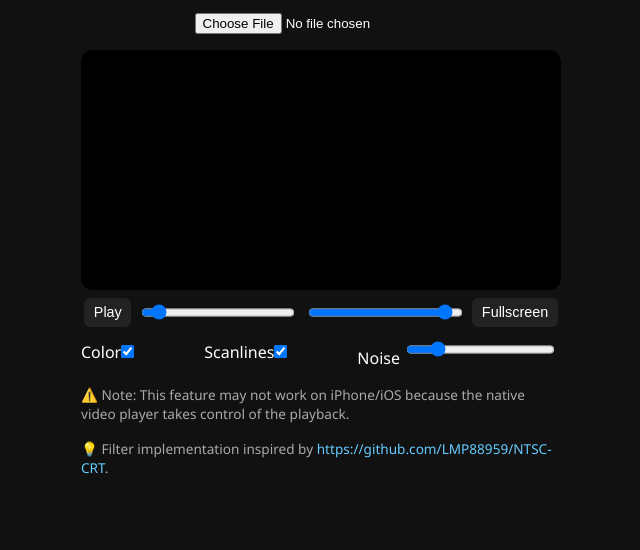
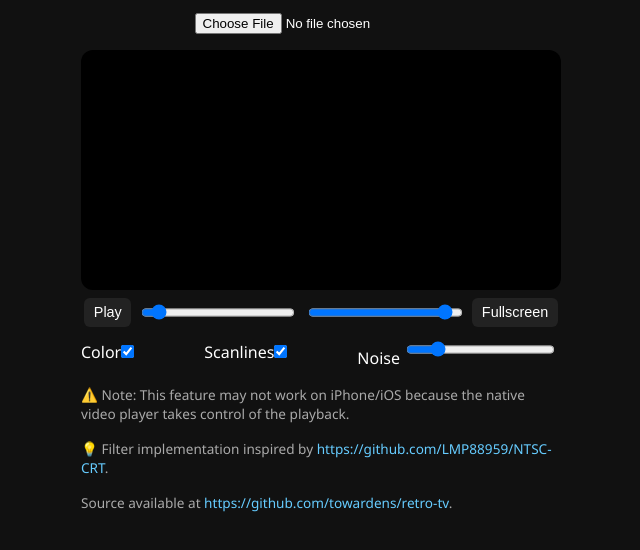
Before and after one commit to towardens/retro-tv, a plain HTML site: page index.html in a window 1280 px wide. Shown: the part 62-612 px from the top of the page, without its empty margins (319-959 px from the left). Drawn offline with Linux system fonts and the light colour scheme; no server answers.

Commit message:
Update index.html

```diff
--- a/index.html
+++ b/index.html
@@ -165,6 +165,10 @@
         💡 Filter implementation inspired by <a href="https://github.com/LMP88959/NTSC-CRT"
             target="_blank">https://github.com/LMP88959/NTSC-CRT</a>.
     </div>
+        <div id="info">
+        Source available at <a href="https://github.com/towardens/retro-tv"
+            target="_blank">https://github.com/towardens/retro-tv</a>.
+    </div>
 
     <script type="module" src="main.js"></script>
 </body>
```
